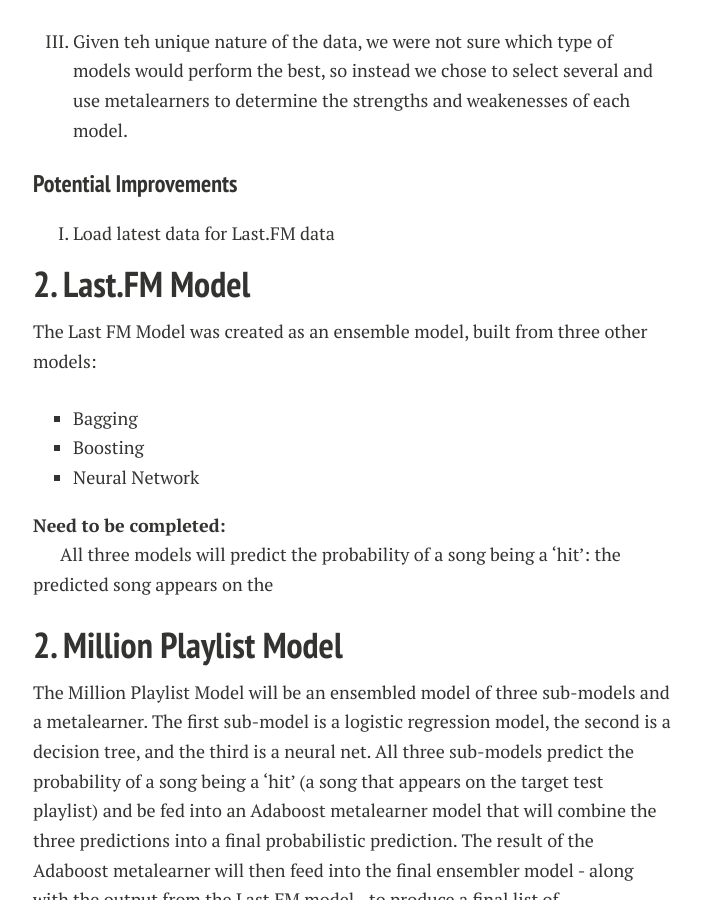
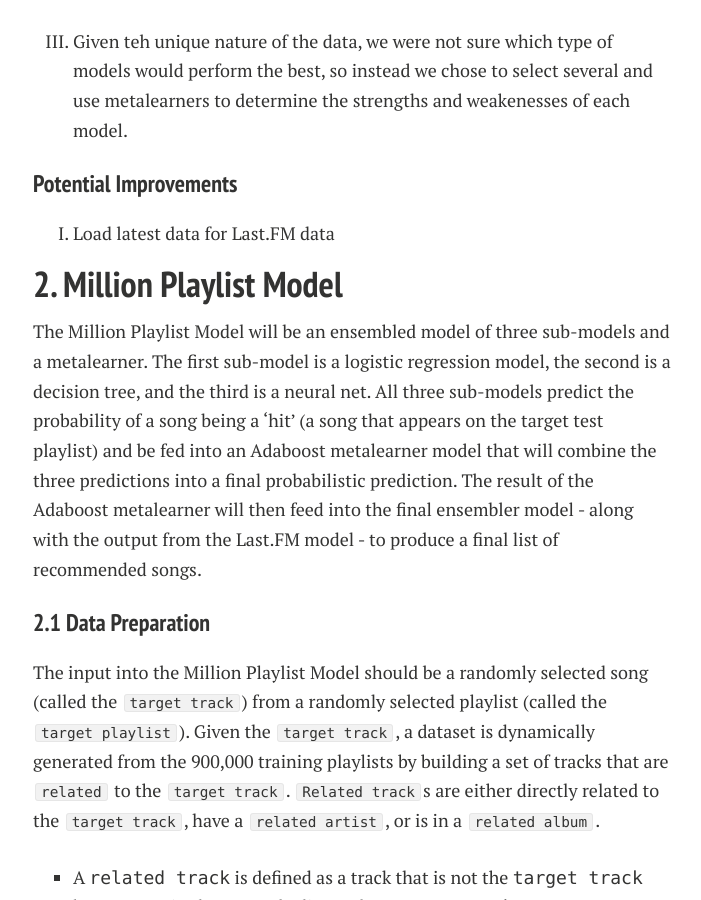
Before and after one commit to lyannaliu/lyannaliu.github.io, a Jekyll site: the page built from modelsandmethods.md, in a window 1280 px wide and 900 px high, scrolled down 1606 px. Shown: the whole window, without its empty margins (287-988 px from the left). Built offline with Jekyll 4.4.1, drawn with Linux system fonts in a browser that asks for light colours; nearby versions of some CDN libraries; some of the changed text lies outside the part shown.

Commit message:
Update modelsandmethods.md

```diff
--- a/modelsandmethods.md
+++ b/modelsandmethods.md
@@ -44,17 +44,6 @@ We chose this structure because of several reasons:
 
 1. Load latest data for Last.FM data
 
-
-<h2 id="2">2. Last.FM Model</h2>
-The Last FM Model was created as an ensemble model, built from three other models:
-
-  - Bagging
-  - Boosting
-  - Neural Network
-
-**Need to be completed:**
-
-All three models will predict the probability of a song being a 'hit': the predicted song appears on the
 
 <h2 id="2">2. Million Playlist Model</h2>
 The Million Playlist Model will be an ensembled model of three sub-models and a metalearner. The first sub-model is a logistic regression model, the second is a decision tree, and the third is a neural net. All three sub-models predict the probability of a song being a 'hit' (a song that appears on the target test playlist) and be fed into an Adaboost metalearner model that will combine the three predictions into a final probabilistic prediction. The result of the Adaboost metalearner will then feed into the final ensembler model - along with the output from the Last.FM model - to produce a final list of recommended songs.
```
Also changed, not shown: other parts of modelsandmethods.md (+11 -1 lines).
